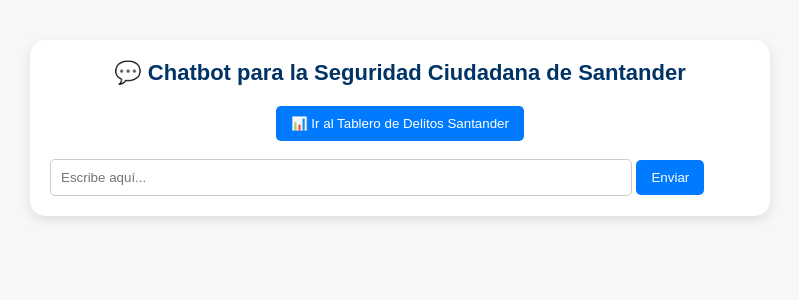
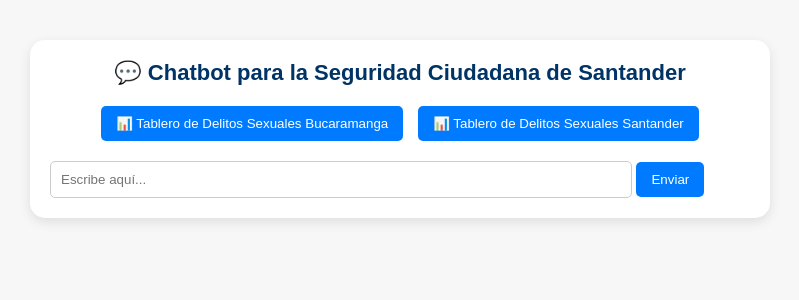
Before and after one commit to Juanpa0128j/Solucion-Inteligente-de-Seguridad-Ciudadana-para-Santander, a Python web app: template chatbot/templates/index.html in a window 1280 px wide. Shown: the top 300 px of the page, without its empty margins (240-1039 px from the left). Run offline with Jinja, Linux system fonts and the light colour scheme; the template is opened without the code that fills it, so the values that code supplies are empty.

Commit message:
fix: buttons dashboards

```diff
--- a/chatbot/templates/index.html
+++ b/chatbot/templates/index.html
@@ -85,6 +85,14 @@
             text-align: center;
             text-decoration: none;
         }
+        .dashboards {
+            display: flex;
+            align-items: center;
+            justify-content: center;
+            gap: 15px;
+            margin-bottom: 20px;
+            text-align: center;
+        }
     </style>
 </head>
 <body>
@@ -96,10 +104,19 @@
         </div>
 
         <!-- Botón para ir al tablero -->
-        <a href="https://app.powerbi.com/view?r=eyJrIjoiNjc0ZWYyZTMtOTM0ZC00Y2RiLTk2NTgtZmNhNTE3MmZkMzBkIiwidCI6IjU3N2ZjMWQ4LTA5MjItNDU4ZS04N2JmLWVjNGY0NTVlYjYwMCIsImMiOjR9" class="btn-tablero">
-            <button type="button">📊 Ir al Tablero de Delitos Santander</button>
-        </a>
-        <br>
+         <div class="dashboards">
+            <div>
+                <a href="https://app.powerbi.com/view?r=eyJrIjoiNjc0ZWYyZTMtOTM0ZC00Y2RiLTk2NTgtZmNhNTE3MmZkMzBkIiwidCI6IjU3N2ZjMWQ4LTA5MjItNDU4ZS04N2JmLWVjNGY0NTVlYjYwMCIsImMiOjR9" class="btn-tablero">
+                    <button type="button">📊 Tablero de Delitos Sexuales Bucaramanga</button>
+                </a>
+            </div>
+            <div>
+                <a href="https://app.powerbi.com/view?r=eyJrIjoiMzRmNDg1NDAtY2ZmOS00OGE2LTk5MTctOGU2NDk3OWZjZjM2IiwidCI6IjU3N2ZjMWQ4LTA5MjItNDU4ZS04N2JmLWVjNGY0NTVlYjYwMCIsImMiOjR9" class="btn-tablero">
+                    <button type="button">📊 Tablero de Delitos Sexuales Santander</button>
+                </a>
+            </div>
+         </div>
+
         <!-- Formulario -->
         <form method="POST">
             <input type="text" name="mensaje" placeholder="Escribe aquí..." required>
```
